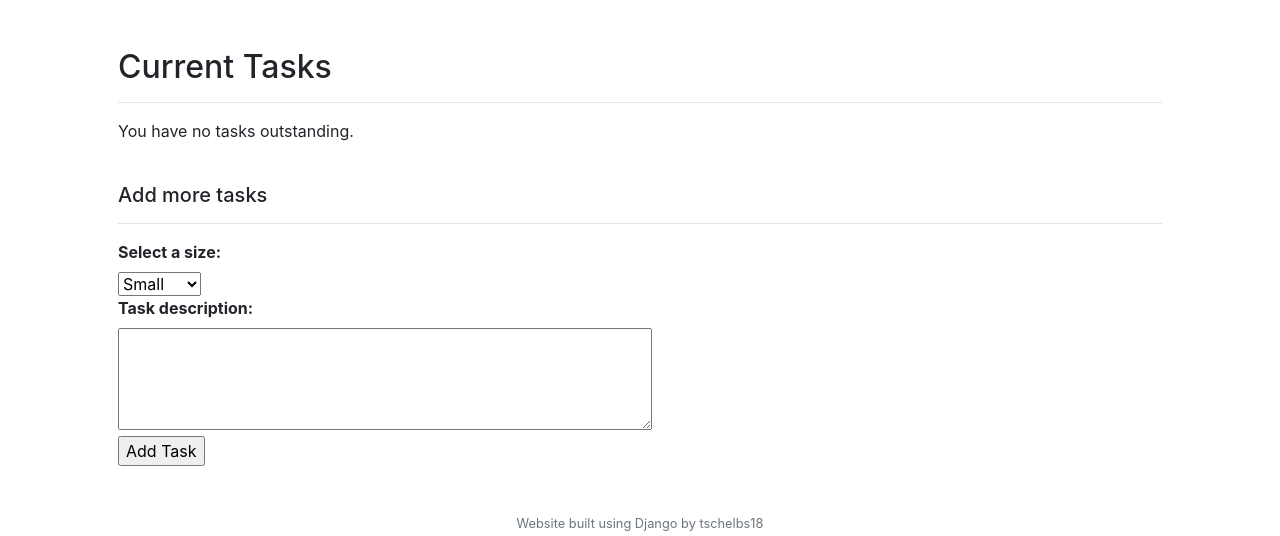
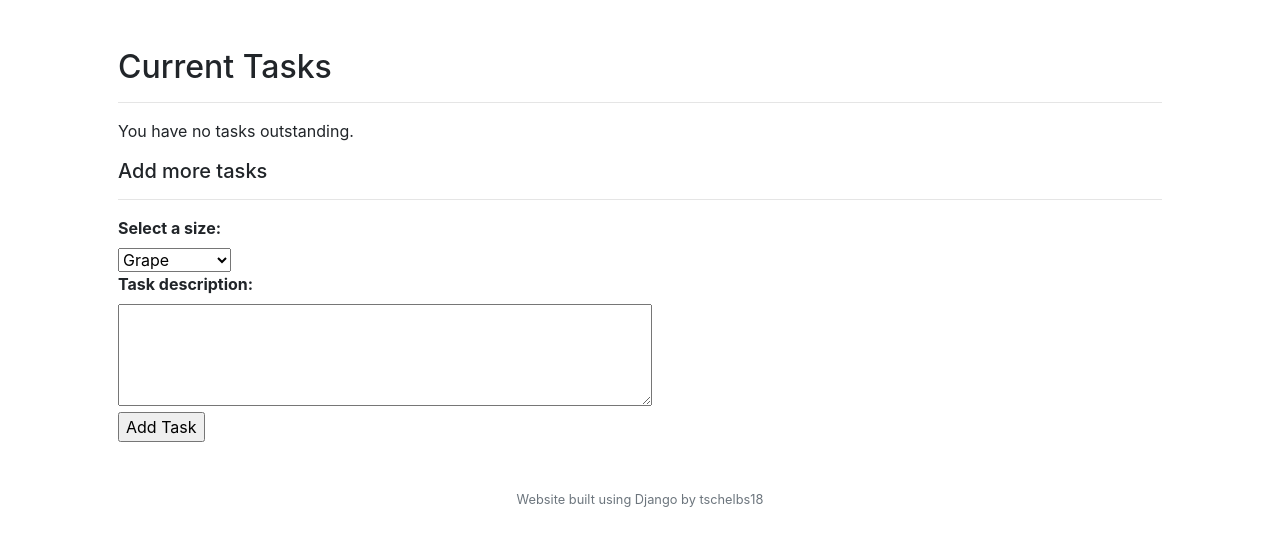
Before and after one commit to tschelbs18/fruitful, a Django app: page /tasks in a window 1280 px wide. Shown: the part 64-600 px from the top of the page. Run offline with Django 3.2, Linux system fonts and the light colour scheme; the visitor is signed in with stand-in values (Sample User, id 1); some libraries are stand-ins or nearby versions.

Commit message:
Small tweaks for production

```diff
--- a/tasks/templates/tasks/tasks.html
+++ b/tasks/templates/tasks/tasks.html
@@ -48,16 +48,15 @@
     You have no tasks outstanding.
   </p>
   {% endif %}
-  <br>
   <h5>Add more tasks</h5>
   <hr>
   <form action="/tasks/add" method="post">
       {% csrf_token %}
       <label for="size" style="display:block"><b>Select a size:</b></label>
       <select name="size">
-        <option value="Small">Small</option>
-        <option value="Medium">Medium</option>
-        <option value="Large">Large</option>
+        <option value="Small">Grape</option>
+        <option value="Medium">Apple</option>
+        <option value="Large">Watermelon</option>
       </select>
       <label for="description" style="display:block"><b>Task description:</b></label>
       <textarea name="description" rows="4" cols="50" minlength="3" required></textarea>
--- a/tasks/views.py
+++ b/tasks/views.py
@@ -28,9 +28,9 @@ def login_view(request):
         user = authenticate(request, username=username, password=password)
         if user is not None:
             login(request, user)
+            # Is there a way to check if this is first login? Might want to add a tutorial
             messages.add_message(request, messages.SUCCESS, "Logged in Successfully.")
-            # Change this route to the tasks page?
-            return HttpResponseRedirect(reverse("home"))
+            return HttpResponseRedirect(reverse("tasks"))
         else:
             messages.add_message(request, messages.ERROR, "Invalid Credentials.")
             return render(request, "tasks/login.html")
```
